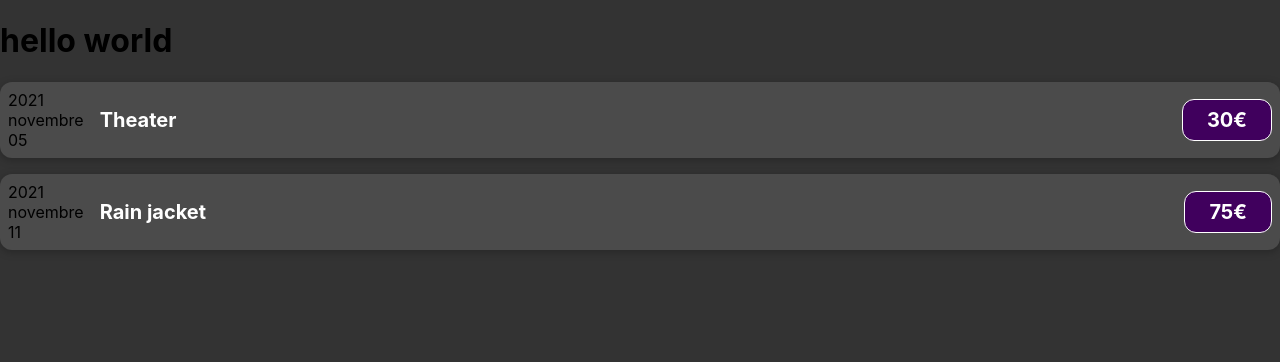
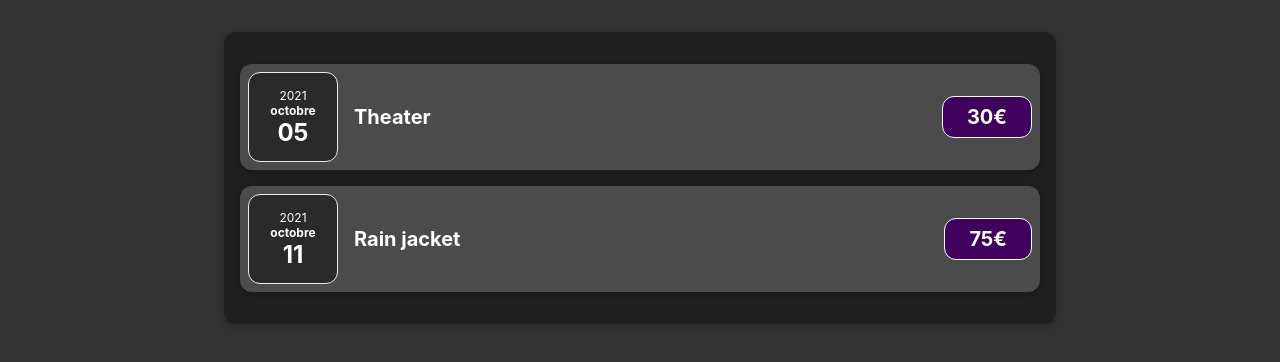
Before and after one commit to RudolfFrederiksen/react_course, a React (Create React App) app: page / in a window 1280 px wide. Shown: the top 362 px of the page. Built offline with nearby package versions, Linux system fonts and the light colour scheme.

Commit message:
add Card, Date, ExpenseList components add explicit types for extending base properties

```diff
--- a/src/App.tsx
+++ b/src/App.tsx
@@ -1,16 +1,17 @@
 import React from "react";
 import "./App.scss";
-import ExpenseItem, { IExpenseItem } from "./components/ExpenseItem/ExpenseItem";
+import { IExpenseItem } from "./components/ExpenseItem/ExpenseItem";
+import { ExpenseList } from "./components/ExpenseList/ExpenseList";
 
 function App() {
     const expenses: Array<IExpenseItem> = [
         {
-            date: new Date(2021, 10, 5),
+            date: new Date(2021, 9, 5),
             title: "Theater",
             amount: 30,
         },
         {
-            date: new Date(2021, 10, 11),
+            date: new Date(2021, 9, 11),
             title: "Rain jacket",
             amount: 75,
         },
@@ -18,10 +19,7 @@ function App() {
 
     return (
         <div className="App">
-            <h1> hello world</h1>
-            {expenses.map((item, idx) => (
-                <ExpenseItem date={item.date} amount={item.amount} title={item.title} key={idx}></ExpenseItem>
-            ))}
+            <ExpenseList list={expenses} />
         </div>
     );
 }
--- /dev/null
+++ b/src/components/ExpenseDate/ExpenseDate.scss
@@ -0,0 +1,26 @@
+.expense-date {
+    display: flex;
+    flex-direction: column;
+    width: 5.5rem;
+    height: 5.5rem;
+    border: 1px solid #ececec;
+    background-color: #2a2a2a;
+    color: white;
+    border-radius: 12px;
+    align-items: center;
+    justify-content: center;
+
+    .month {
+        font-size: 0.75rem;
+        font-weight: bold;
+    }
+
+    .year {
+        font-size: 0.75rem;
+    }
+
+    .day {
+        font-size: 1.5rem;
+        font-weight: bold;
+    }
+}
--- /dev/null
+++ b/src/components/ExpenseDate/ExpenseDate.tsx
@@ -0,0 +1,19 @@
+import "./ExpenseDate.scss";
+
+interface IExpenseDateProps {
+    date: Date;
+}
+
+export function ExpenseDate(props: IExpenseDateProps) {
+    const year = props.date.getFullYear(),
+        month = props.date.toLocaleDateString("fr-fr", { month: "long" }),
+        day = props.date.toLocaleDateString("fr-fr", { day: "2-digit" });
+
+    return (
+        <div className="expense-date">
+            <div className="year">{year}</div>
+            <div className="month">{month}</div>
+            <div className="day">{day}</div>
+        </div>
+    );
+}
--- a/src/components/ExpenseItem/ExpenseItem.scss
+++ b/src/components/ExpenseItem/ExpenseItem.scss
@@ -2,10 +2,8 @@
     display: flex;
     justify-content: space-between;
     align-items: center;
-    box-shadow: 0 2px 8px rgba(0, 0, 0, 0.25);
     padding: 0.5rem;
     margin: 1rem 0;
-    border-radius: 12px;
     background-color: #4b4b4b;
 
     .description {
--- a/src/components/ExpenseItem/ExpenseItem.tsx
+++ b/src/components/ExpenseItem/ExpenseItem.tsx
@@ -1,4 +1,6 @@
 import "./ExpenseItem.scss";
+import { ExpenseDate } from "../ExpenseDate/ExpenseDate";
+import { Card } from "../shared/Card/Card";
 
 export interface IExpenseItem {
     date: Date;
@@ -6,24 +8,14 @@ export interface IExpenseItem {
     amount: number;
 }
 
-function ExpenseItem(props: IExpenseItem) {
-    const year = props.date.getFullYear(),
-        month = props.date.toLocaleDateString("fr-fr", { month: "long" }),
-        day = props.date.toLocaleDateString("fr-fr", { day: "2-digit" });
-
+export function ExpenseItem(props: IExpenseItem) {
     return (
-        <div className="expense-item">
-            <div>
-                <div>{year}</div>
-                <div>{month}</div>
-                <div>{day}</div>
-            </div>
+        <Card className="expense-item">
+            <ExpenseDate date={props.date} />
             <div className="description">
                 <h2>{props.title}</h2>
                 <div className="price">{props.amount}€</div>
             </div>
-        </div>
+        </Card>
     );
 }
-
-export default ExpenseItem;
--- /dev/null
+++ b/src/components/ExpenseList/ExpenseList.scss
@@ -0,0 +1,7 @@
+.expenses {
+    padding: 1rem;
+    background-color: rgb(31, 31, 31);
+    margin: 2rem auto;
+    width: 50rem;
+    max-width: 95%;
+}
--- /dev/null
+++ b/src/components/ExpenseList/ExpenseList.tsx
@@ -0,0 +1,18 @@
+import { ExpenseItem, IExpenseItem } from "../ExpenseItem/ExpenseItem";
+import React from "react";
+import "./ExpenseList.scss";
+import { Card } from "../shared/Card/Card";
+
+interface IExpenseListProps {
+    list: Array<IExpenseItem>;
+}
+
+export function ExpenseList(props: IExpenseListProps) {
+    return (
+        <Card className="expenses">
+            {props.list.map((item, idx) => (
+                <ExpenseItem date={item.date} amount={item.amount} title={item.title} key={idx} />
+            ))}
+        </Card>
+    );
+}
--- /dev/null
+++ b/src/components/shared/Card/Card.scss
@@ -0,0 +1,4 @@
+.card {
+    box-shadow: 0 2px 8px rgba(0, 0, 0, 0.25);
+    border-radius: 12px;
+}
--- /dev/null
+++ b/src/components/shared/Card/Card.tsx
@@ -0,0 +1,13 @@
+import React from "react";
+import { BasePropsWithChildren } from "../types/utils";
+import "./Card.scss";
+
+interface ICard {
+    children: React.ReactNode;
+}
+
+export function Card(props: BasePropsWithChildren & ICard) {
+    const classes = "card " + props.className;
+
+    return <div className={classes}>{props.children}</div>;
+}
--- /dev/null
+++ b/src/components/shared/types/utils.ts
@@ -0,0 +1,9 @@
+import React from "react";
+
+export type BaseProps = {
+    className?: string;
+    style?: React.CSSProperties;
+    name?: string;
+};
+
+export type BasePropsWithChildren<T = {} & BaseProps> = T & { children?: React.ReactNode };
```
